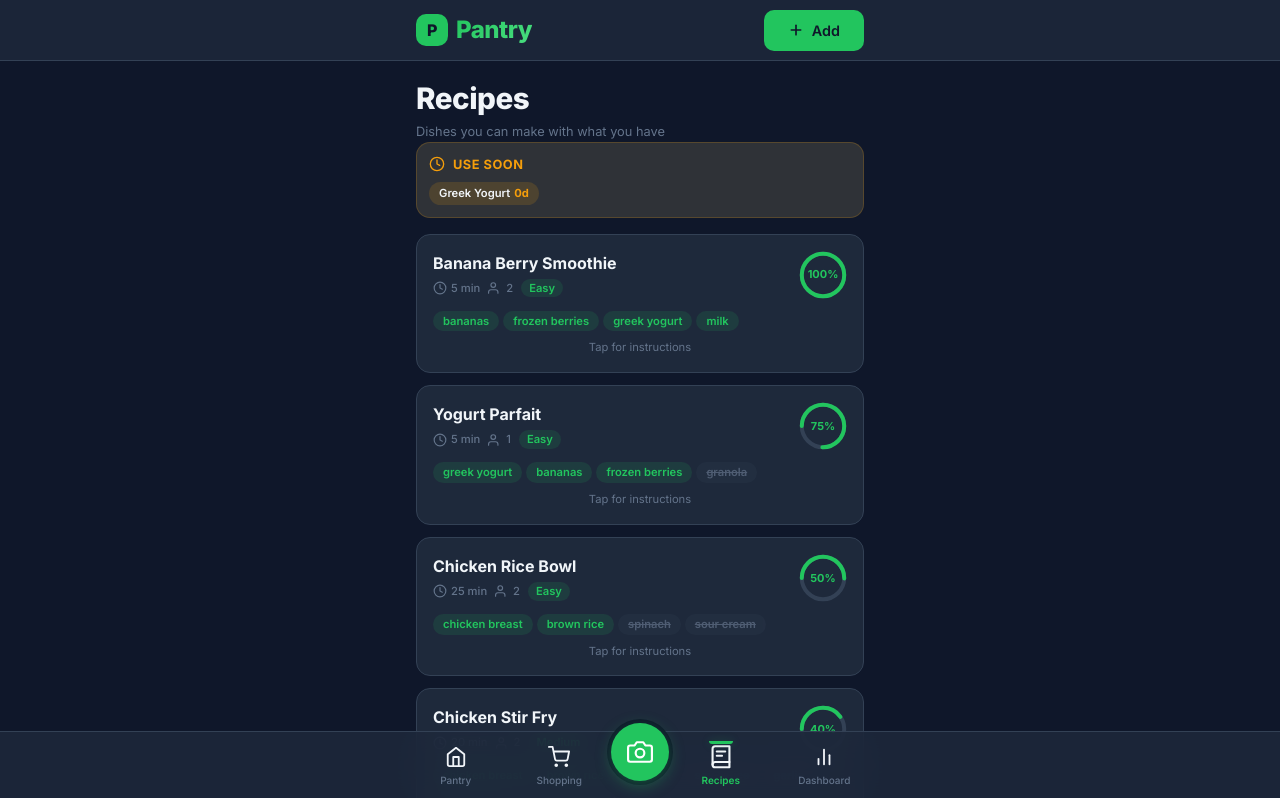
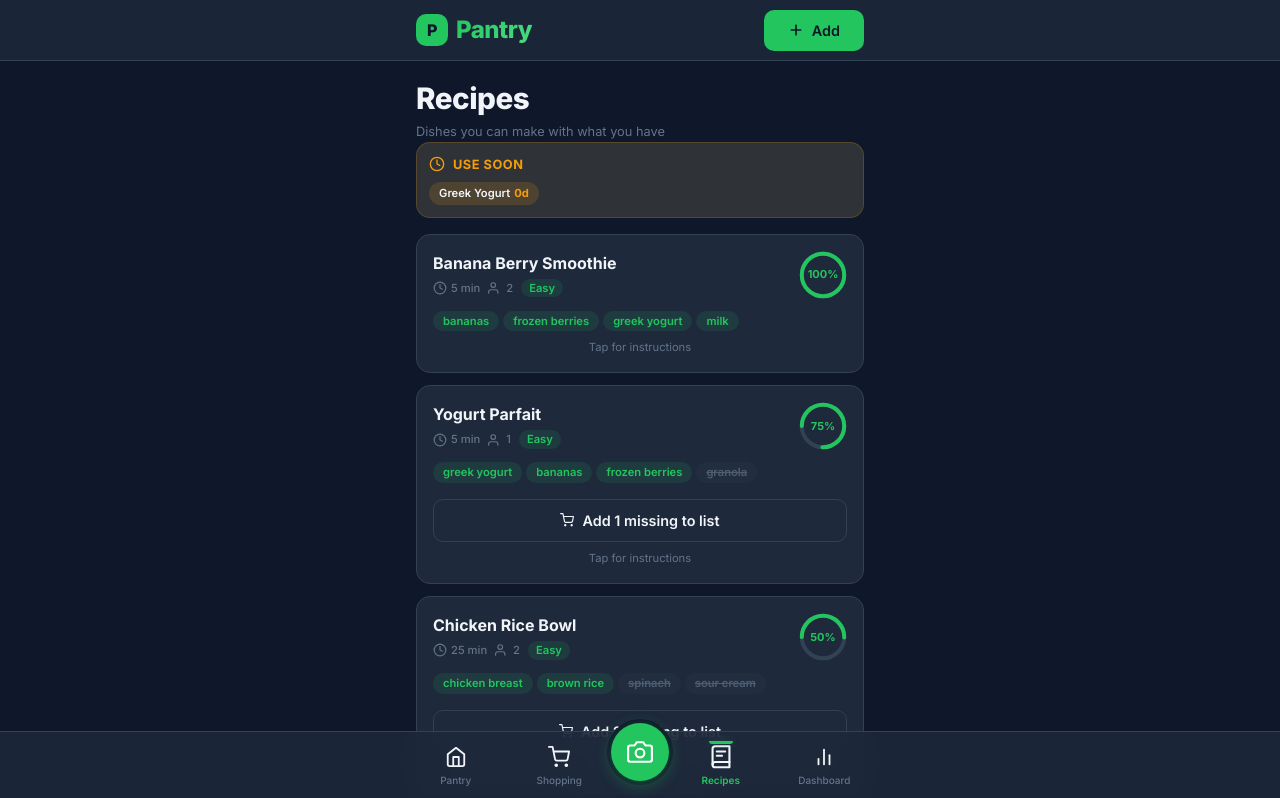
Before and after one commit to Emran05/PantryTrack, a React (Vite) app: page /recipes in a window 1280 px wide. Shown: the top 798 px of the page. Built offline with nearby package versions, Linux system fonts and the light colour scheme.

Commit message:
feat: add 'Add missing to shopping list' on recipe cards
Allows users to one-tap add missing ingredients from any recipe
directly to their shopping list, with toast confirmation.

```diff
--- a/src/pages/Recipes.jsx
+++ b/src/pages/Recipes.jsx
@@ -1,12 +1,15 @@
 import { useState, useMemo } from 'react';
 import { getPantryItems } from '../lib/storage';
+import { addShoppingItem } from '../lib/storage';
 import { getRecipeSuggestions } from '../lib/recipes';
 import { getExpirationStatus, getDaysUntilExpiration } from '../lib/helpers';
+import { useToast } from '../components/ToastContext';
 import './Recipes.css';
 
 export default function Recipes() {
   const [items] = useState(() => getPantryItems());
   const [expandedId, setExpandedId] = useState(null);
+  const { showToast } = useToast();
 
   const suggestions = useMemo(() => getRecipeSuggestions(items), [items]);
 
@@ -20,6 +23,15 @@ export default function Recipes() {
 
   const toggleExpand = (id) => {
     setExpandedId((prev) => (prev === id ? null : id));
+  };
+
+  const handleAddMissing = (e, recipe) => {
+    e.stopPropagation();
+    if (recipe.missing.length === 0) return;
+    recipe.missing.forEach((ingredient) => {
+      addShoppingItem({ name: ingredient, quantity: 1, unit: 'pcs' });
+    });
+    showToast(`${recipe.missing.length} item${recipe.missing.length !== 1 ? 's' : ''} added to shopping list`);
   };
 
   return (
@@ -115,6 +127,21 @@ export default function Recipes() {
                   ))}
                 </div>
 
+                {/* Add Missing to Shopping List */}
+                {recipe.missing.length > 0 && (
+                  <button
+                    className="btn btn-secondary recipe-add-missing"
+                    onClick={(e) => handleAddMissing(e, recipe)}
+                  >
+                    <svg width="14" height="14" viewBox="0 0 24 24" fill="none" stroke="currentColor" strokeWidth="2" strokeLinecap="round" strokeLinejoin="round">
+                      <circle cx="9" cy="21" r="1" />
+                      <circle cx="20" cy="21" r="1" />
+                      <path d="M1 1h4l2.68 13.39a2 2 0 0 0 2 1.61h9.72a2 2 0 0 0 2-1.61L23 6H6" />
+                    </svg>
+                    Add {recipe.missing.length} missing to list
+                  </button>
+                )}
+
                 {/* Expanded: Instructions */}
                 {isExpanded && (
                   <div className="recipe-instructions animate-fade-in">
```
